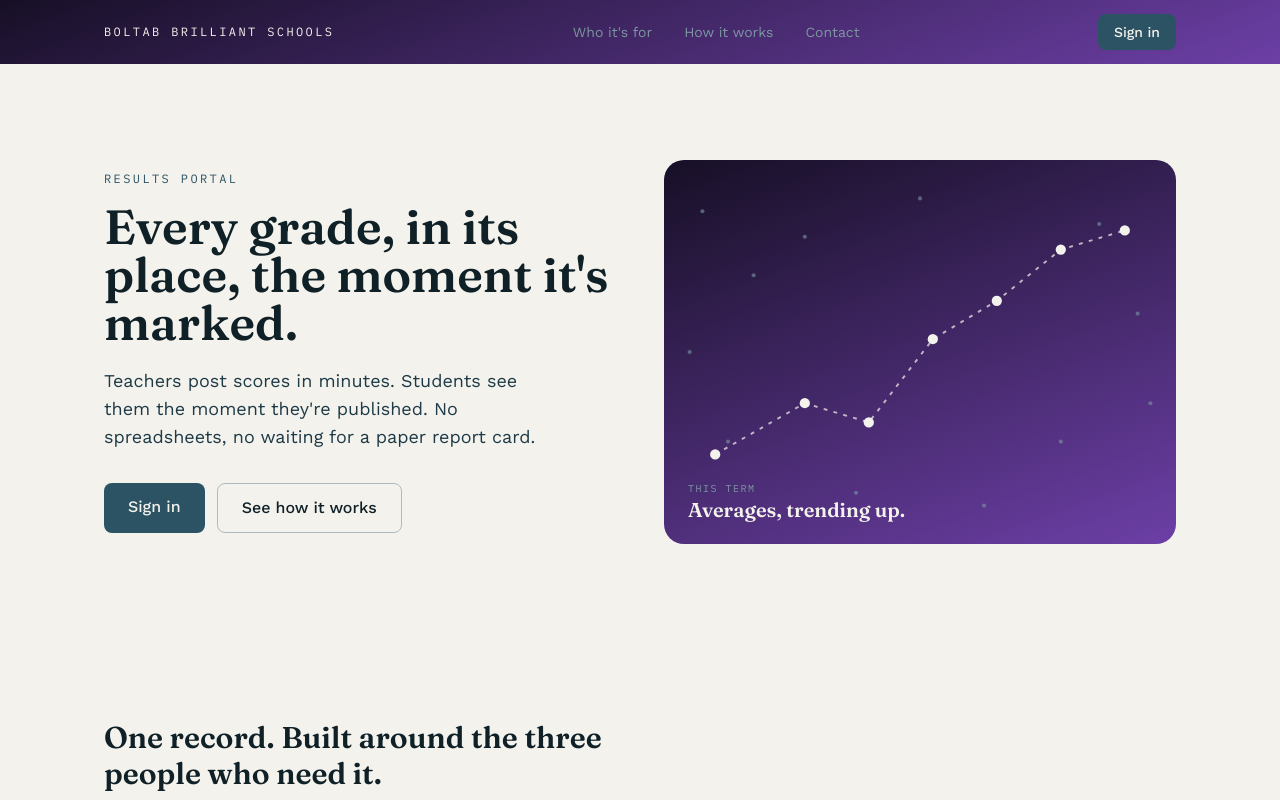
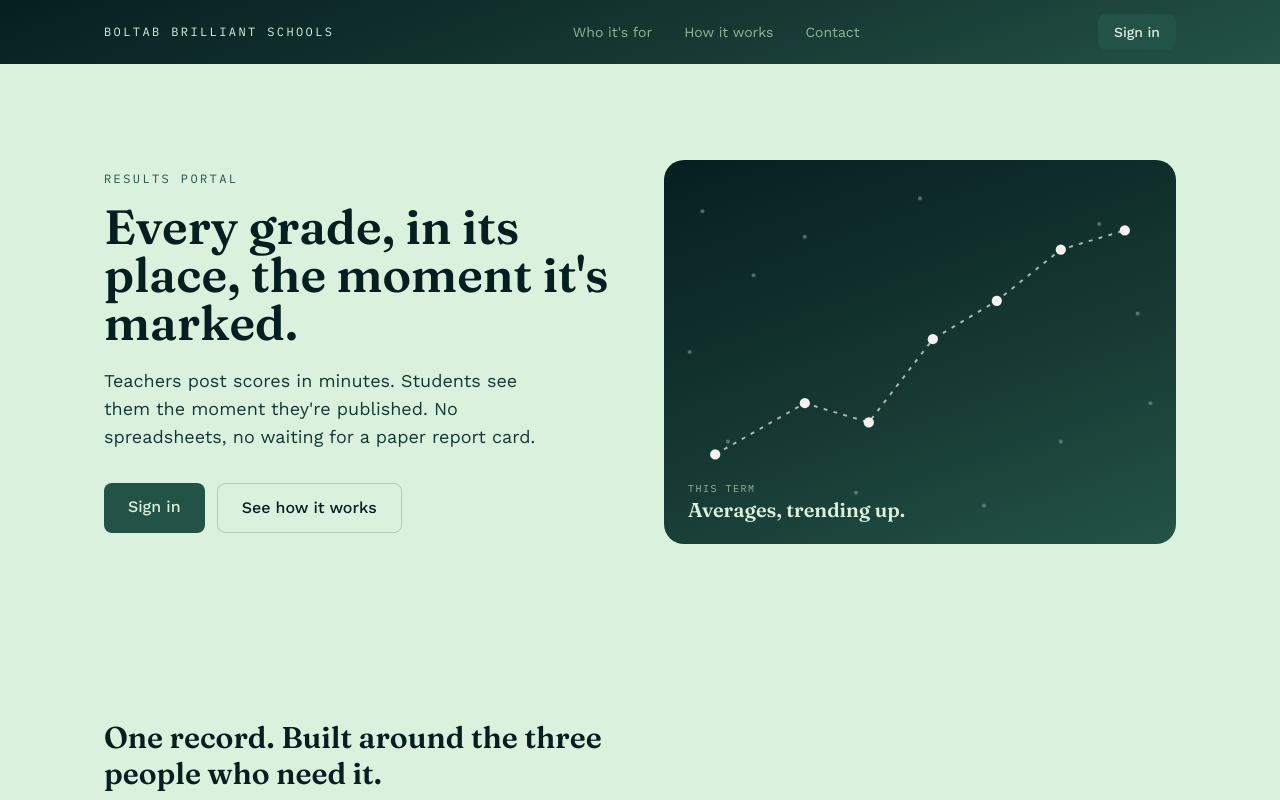
Before and after one commit to starringdaggers/Boltab, a Next.js app: page / in a window 1280 px wide. Shown: the top 800 px of the page. Built offline with nearby package versions, Linux system fonts and the light colour scheme.

Commit message:
Add files via upload

```diff
--- a/tailwind.config.ts
+++ b/tailwind.config.ts
@@ -1,14 +1,14 @@
 import type { Config } from "tailwindcss";
 
 // Boltab Brilliant Schools — design token system
-// Palette: built entirely from "Ocean Sunset" (#0F2027 → #2C5364), no blue.
+// Palette: forest green (#051F20 → #DAF1DE), 6-stop scale.
 // Token names (bistre/antique/taupe/choc/vandyke) are historical from an
 // earlier palette — kept as-is so no component code needs to change, they
-// just resolve to these teal/neutral values now, in the same light-to-dark
+// just resolve to these green/neutral values now, in the same light-to-dark
 // structural roles as before:
-//   antique = lightest (warm neutral backgrounds) → taupe = muted teal-grey/borders
-//   choc    = accent/CTA (gradient's light stop)   → vandyke = secondary dark (mid-teal)
-//   bistre  = darkest (primary/nav, gradient's dark stop)
+//   antique = lightest (backgrounds)     → taupe = muted sage/borders
+//   choc    = accent/CTA                 → vandyke = secondary dark
+//   bistre  = darkest (primary/nav)
 // Two functional accents (outside the core palette) are added ONLY for result status states.
 const config: Config = {
   content: ["./src/**/*.{js,ts,jsx,tsx,mdx}"],
@@ -16,24 +16,24 @@ const config: Config = {
     extend: {
       colors: {
         bistre: {
-          DEFAULT: "#0F2027",
-          light: "#16303B",
+          DEFAULT: "#051F20",
+          light: "#0B2B26",
         },
         antique: {
-          DEFAULT: "#F4F2ED",
-          dim: "#EAE6DD",
+          DEFAULT: "#DAF1DE",
+          dim: "#C3E4CB",
         },
         taupe: {
-          DEFAULT: "#7C97A0",
-          dark: "#66808A",
+          DEFAULT: "#8EB69B",
+          dark: "#729C82",
         },
         choc: {
-          DEFAULT: "#2C5364",
-          dark: "#234353",
+          DEFAULT: "#235347",
+          dark: "#1A3F36",
         },
         vandyke: {
-          DEFAULT: "#1D3A46",
-          light: "#274957",
+          DEFAULT: "#163832",
+          light: "#1D4941",
         },
         // Functional accents — used ONLY for grade/result states, never as brand color
         status: {
@@ -48,7 +48,7 @@ const config: Config = {
         mono: ["var(--font-plexmono)", "monospace"],
       },
       backgroundImage: {
-        "ocean-sunset": "linear-gradient(160deg, #170F26 0%, #6C3FA6 100%)",
+        "ocean-sunset": "linear-gradient(160deg, #051F20 0%, #163832 55%, #235347 100%)",
       },
       borderRadius: {
         card: "20px",
```
Also changed, not shown: 1 other file (tests, documents, lock files or other folders).
